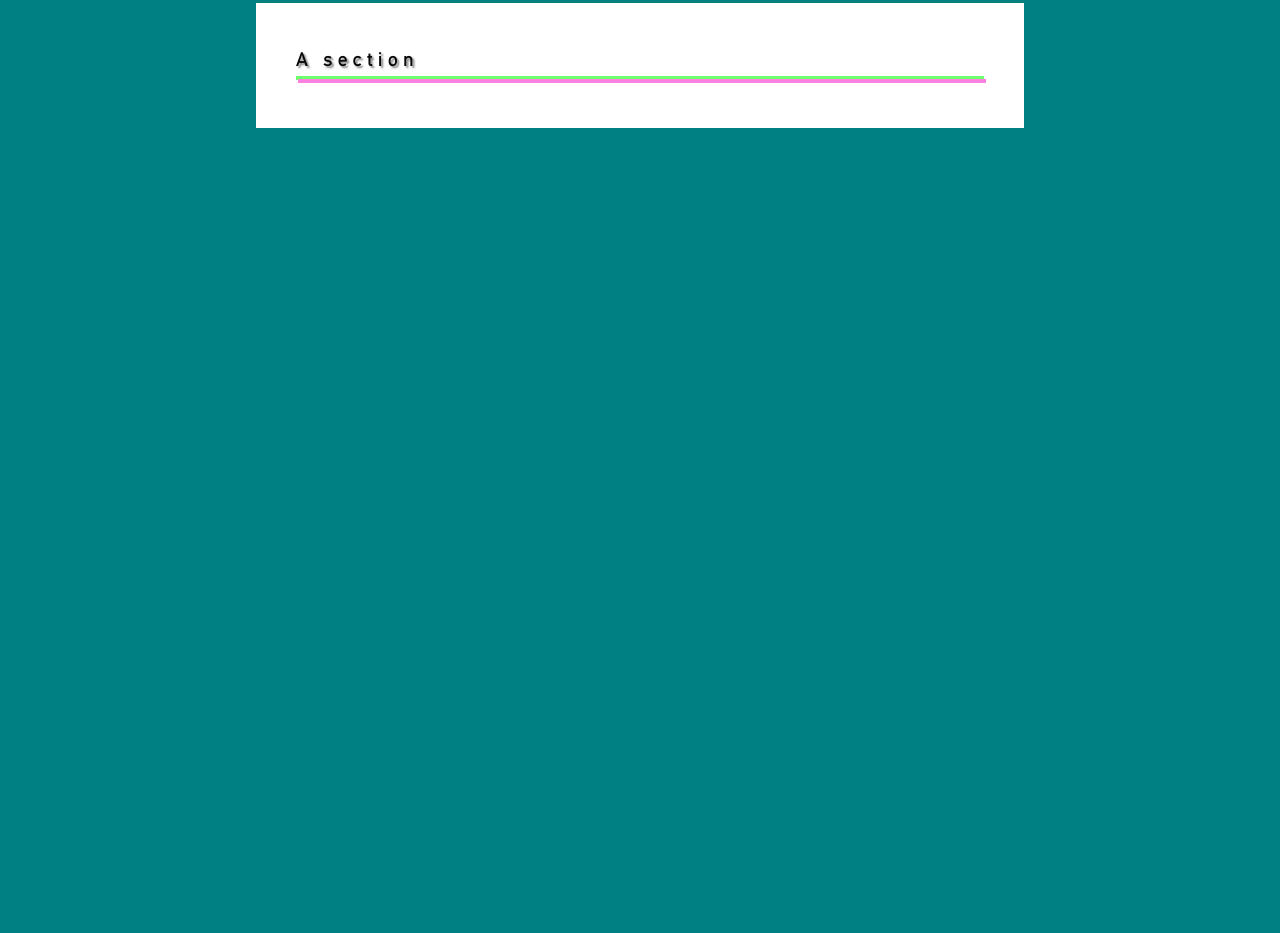
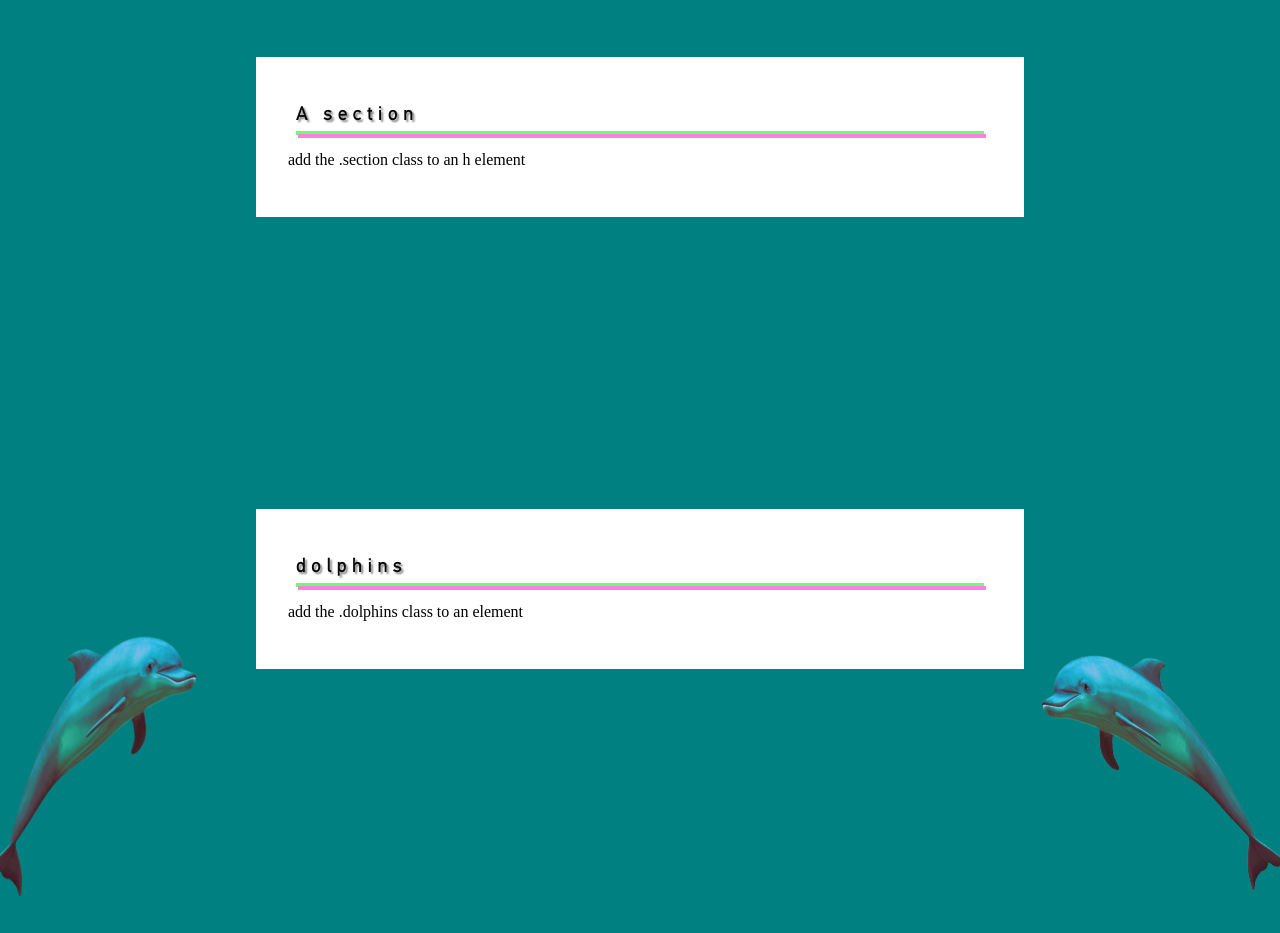
Before and after one commit to rozap/vaporwave, a website: page demo/index.html in a window 1280 px wide. Shown: the part 413-1346 px from the top of the page. Before the commit the page ends 800 px from the top, so only its background shows below. Drawn offline with nearby package versions, Linux system fonts and the light colour scheme.

Commit message:
dolphins

```diff
--- a/demo/demo.css
+++ b/demo/demo.css
@@ -6,6 +6,9 @@ body {
   margin: 0 auto;
 }
 
+.example {
+	min-height: 420px;
+}
 
 .container {
 	background: white;
--- a/demo/index.html
+++ b/demo/index.html
@@ -9,7 +9,7 @@
   </head>
 
   <body>
-    <div class='vaporwave windows palm-trees water'>
+    <div class='vaporwave palm-trees water example'>
       <div class='resizable window'>
         <div class='header'>
           <img class='icon' src='icons/txt.gif'/>
@@ -66,8 +66,24 @@
     </div>
 
     <div class='divider'></div>
-    <div class="container">
-      <h3 class="section">A section</h3>
+
+    <div class="example">
+
+      <div class="container">
+        <h3 class="section">A section</h3>
+        <p>
+          add the .section class to an h element
+        </p>
+      </div>
+    </div>
+
+    <div class="example water dolphins">
+      <div class="container">
+        <h3 class="section">dolphins</h3>
+        <p>
+          add the .dolphins class to an element
+        </p>
+      </div>
 
     </div>
 
--- a/demo/vaporwave.css
+++ b/demo/vaporwave.css
@@ -117,6 +117,45 @@ h6.section {
 .divider {
   margin: 50px 0 5px 0;
 }
+.dolphins {
+  position: relative;
+}
+.dolphins:before {
+  content: '';
+  display: block;
+  background-repeat: no-repeat;
+  background-image: url("img/dolphin.png");
+  background-size: 192px 321.5px;
+  height: 321.5px;
+  width: 192px;
+  -webkit-transform-origin: bottom center;
+  -ms-transform-origin: bottom center;
+  transform-origin: bottom center;
+  position: absolute;
+  bottom: 0;
+  left: 0;
+  -webkit-transform: translateX(-20%) rotateY(180deg) rotateZ(-10deg);
+  -ms-transform: translateX(-20%) rotateY(180deg) rotateZ(-10deg);
+  transform: translateX(-20%) rotateY(180deg) rotateZ(-10deg);
+}
+.dolphins:after {
+  content: '';
+  display: block;
+  background-repeat: no-repeat;
+  background-image: url("img/dolphin.png");
+  background-size: 192px 321.5px;
+  height: 321.5px;
+  width: 192px;
+  -webkit-transform-origin: bottom center;
+  -ms-transform-origin: bottom center;
+  transform-origin: bottom center;
+  position: absolute;
+  bottom: 0;
+  right: 0;
+  -webkit-transform: translateX(20%) rotateZ(-20deg);
+  -ms-transform: translateX(20%) rotateZ(-20deg);
+  transform: translateX(20%) rotateZ(-20deg);
+}
 .container {
   max-width: 768px;
   margin-left: calc(50% - 768px / 2);
--- /dev/null
+++ b/src/dolphin.styl
@@ -0,0 +1,31 @@
+height = 643px/2
+width = 384px/2
+
+dolphin()
+  content: ''
+  display: block
+  background-repeat: no-repeat
+  background-image: url('img/dolphin.png')
+  background-size: width height
+  height: height
+  width: width
+  transform-origin: bottom center
+
+.dolphins
+  position: relative
+
+.dolphins:before
+  dolphin()
+
+  position: absolute
+  bottom: 0
+  left: 0
+  transform: translateX(-20%) rotateY(180deg) rotateZ(-10deg)
+
+.dolphins:after
+  dolphin()
+
+  position: absolute
+  bottom: 0
+  right: 0
+  transform: translateX(20%) rotateZ(-20deg)
--- a/src/index.styl
+++ b/src/index.styl
@@ -6,6 +6,7 @@
 @require './columns'
 @require './water'
 @require './divider'
+@require './dolphin'
 
 .container
   max-width: 768px
```
Also changed, not shown: demo/img/dolphin.png (added), dist/vaporwave.css, dist/vaporwave.min.css.
